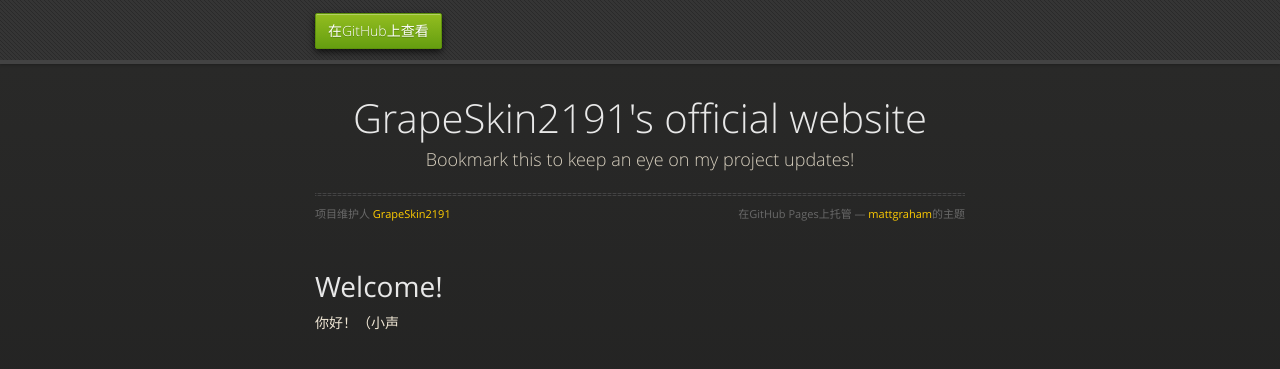
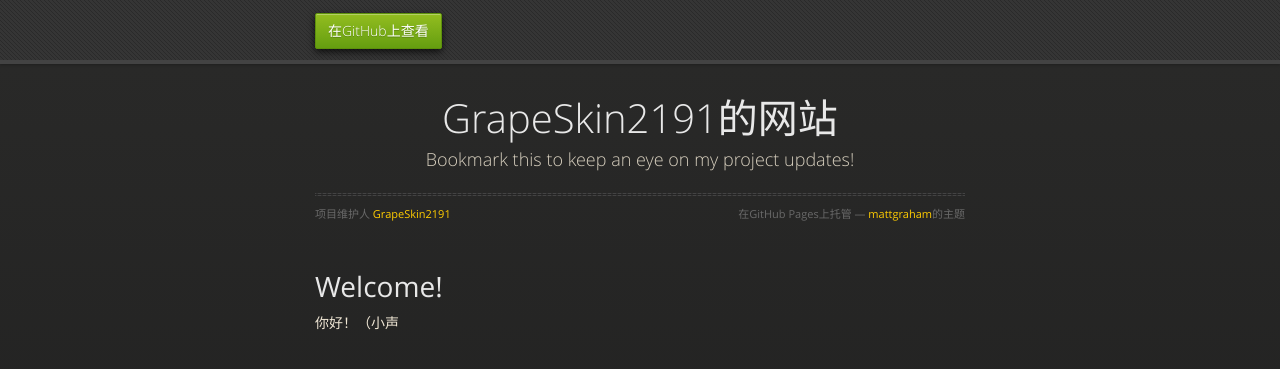
Before and after one commit to GrapeSkin2191/grapeskin2191.github.io, a Jekyll site: the page built from index.md, in a window 1280 px wide. Shown: the top 369 px of the page. Built offline with Jekyll 4.4.1, drawn with Linux system fonts in a browser that asks for light colours.

Commit message:
Update _config.yml

```diff
--- a/_config.yml
+++ b/_config.yml
@@ -1,5 +1,5 @@
 theme: jekyll-theme-midnight
-title: GrapeSkin2191's official website
+title: GrapeSkin2191的网站
 description: Bookmark this to keep an eye on my project updates!
 
 remote_theme: pages-themes/midnight@v0.2.0
```
